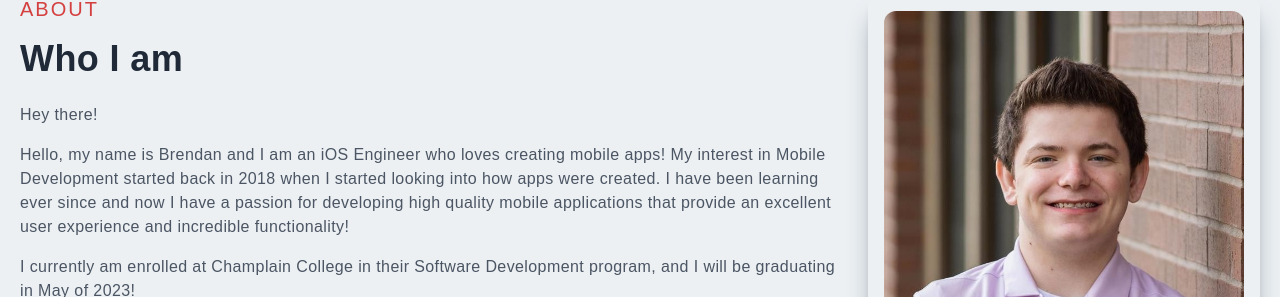
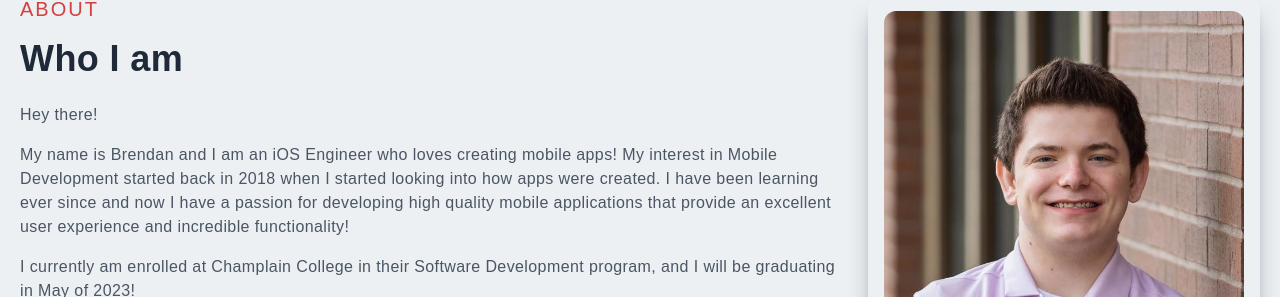
Before and after one commit to blosinski/Portfolio, a Next.js app: page / in a window 1280 px wide. Shown: the part 1009-1306 px from the top of the page. Built offline with nearby package versions, Linux system fonts and the light colour scheme.

Commit message:
Update About.jsx

```diff
--- a/components/About.jsx
+++ b/components/About.jsx
@@ -13,11 +13,11 @@ const About = () => {
           <h2 className="py-4">Who I am</h2>
           <p className="py-2 text-gray-600">Hey there!</p>
           <p className="py-2 text-gray-600">
-            Hello, my name is Brendan and I am an iOS Engineer who loves
-            creating mobile apps! My interest in Mobile Development started back
-            in 2018 when I started looking into how apps were created. I have
-            been learning ever since and now I have a passion for developing
-            high quality mobile applications that provide an excellent user
+            My name is Brendan and I am an iOS Engineer who loves creating
+            mobile apps! My interest in Mobile Development started back in 2018
+            when I started looking into how apps were created. I have been
+            learning ever since and now I have a passion for developing high
+            quality mobile applications that provide an excellent user
             experience and incredible functionality!
           </p>
           <p className="py-2 text-gray-600">
```
